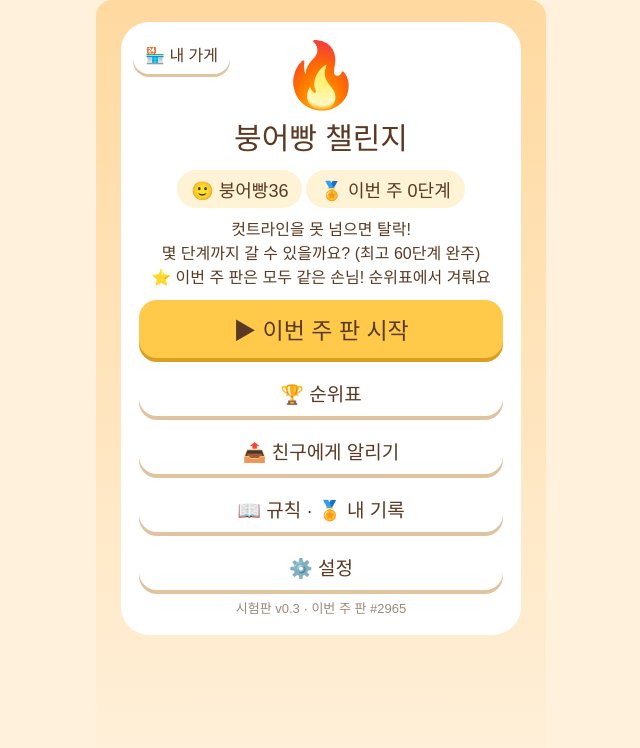
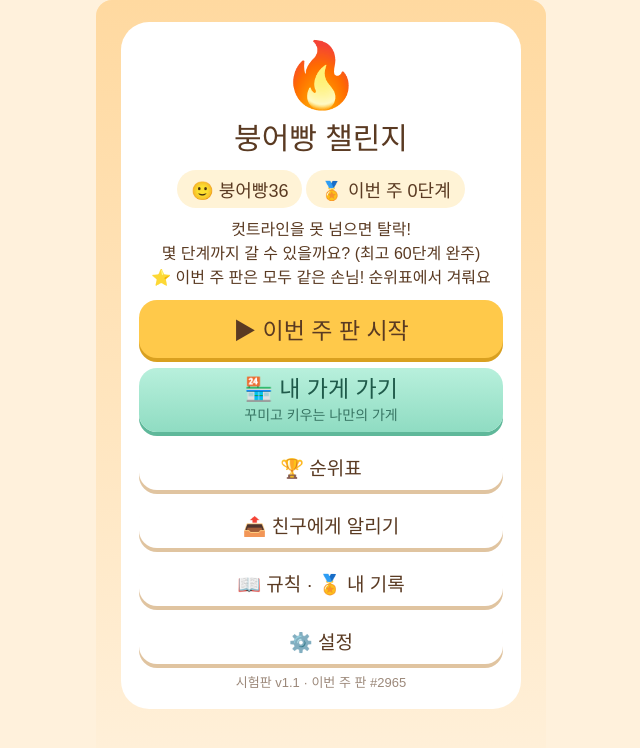
Before and after one commit to kslohg-lab/bungeoppang, a plain HTML site: page index.html in a window 1280 px wide. Both pictures are taken after a click on the button "✅ 정했어요". Shown: the whole page, without its empty margins (319-959 px from the left). Drawn offline with Linux system fonts and the light colour scheme.

Commit message:
Add files via upload

```diff
--- a/index.html
+++ b/index.html
@@ -54,17 +54,17 @@ button:active{transform:translateY(3px);box-shadow:0 1px 0 #e0c4a0}
 .lr b{width:40px;text-align:center;font-weight:400;font-size:22px}.lr .ln{flex:1;overflow:hidden;text-overflow:ellipsis;white-space:nowrap}
 .lr .ls{text-align:right;line-height:1.1}.lr .ls i{font-style:normal;display:block}.lr .ls small{font-size:13px;opacity:.7}
 #ver{font-size:13px;opacity:.6;margin-top:8px}
-#bk{position:absolute;left:37px;top:34px;height:40px;padding:0 12px;font-size:16px;display:flex;align-items:center;text-decoration:none;color:#5a3a22;background:#fff;border-radius:16px;box-shadow:0 3px 0 #e0c4a0;z-index:2}
-#bk:active{transform:translateY(2px);box-shadow:0 1px 0 #e0c4a0}
+#bk{display:flex;flex-direction:column;align-items:center;justify-content:center;height:64px;margin-top:10px;border-radius:18px;text-decoration:none;color:#1f5a4a;background:linear-gradient(#b8f0dc,#8fdcc2);box-shadow:0 4px 0 #5fb89a}
+#bk span{font-size:23px;line-height:1.1}#bk small{font-size:14px;opacity:.8;margin-top:2px}
+#bk:active{transform:translateY(3px);box-shadow:0 1px 0 #5fb89a}
 </style></head><body>
 <div id="box">
  <canvas id="cv" width="450" height="800"></canvas>
  <button id="home">⏸️</button>
  <div id="menu" class="ov">
-  <a id="bk" href="shop.html">🏪 내 가게</a>
   <div class="card" style="top:22px"><div style="font-size:64px;line-height:1.1">🔥</div><h2>붕어빵 챌린지</h2>
    <div id="mw"></div><p id="mi" style="font-size:16px;line-height:1.5;margin:8px 0 0"></p>
-   <button id="m1" class="big"></button><button id="m5" class="big alt"></button>
+   <button id="m1" class="big"></button><button id="m5" class="big alt"></button><a id="bk" href="shop.html"><span>🏪 내 가게 가기</span><small>꾸미고 키우는 나만의 가게</small></a>
    <button id="m6" class="big sm">🏆 순위표</button><button id="m7" class="big sm">📤 친구에게 알리기</button><button id="m4" class="big sm">📖 규칙 · 🏅 내 기록</button><button id="m3" class="big sm">⚙️ 설정</button><div id="ver"></div></div>
  </div>
  <div id="shop" class="ov sh"><div class="card" style="top:14px;height:772px;padding:12px"><h2 id="st" style="margin:0 0 4px;font-size:26px"></h2><div id="ss" class="sum"></div><div id="sw" style="margin-bottom:4px"></div><div id="shl"></div><button id="s1" class="big" style="height:56px;margin-top:6px"></button></div></div>
@@ -78,6 +78,6 @@ button:active{transform:translateY(3px);box-shadow:0 1px 0 #e0c4a0}
 </div>
 <script src="js/sim.js?v=5"></script>
 <script src="js/art.js?v=5"></script>
-<script src="js/challenge.js?v=5"></script>
+<script src="js/challenge.js?v=6"></script>
 <script type="module" src="js/lb.js?v=5"></script>
 </body></html>
--- a/js/challenge.js
+++ b/js/challenge.js
@@ -1,6 +1,6 @@
 /* ===== 화면·저장·조작 (규칙은 위의 BP2에서만 계산) ===== */
 (()=>{
-const B=BP2,R=B.R,W=450,H=800,$=id=>document.getElementById(id),cv=$('cv'),cx=cv.getContext('2d'),fmt=B.fmt,KEY='bungeoppang2Pub1',VER='0.3';
+const B=BP2,R=B.R,W=450,H=800,$=id=>document.getElementById(id),cv=$('cv'),cx=cv.getContext('2d'),fmt=B.fmt,KEY='bungeoppang2Pub1',VER='1.1';
 let save={};try{save=JSON.parse(localStorage.getItem(KEY))||{}}catch(e){}
 save=Object.assign({nick:'',sub:{id:0,stage:0,net:0},snd:true,runs:0,clears:0,best:{stage:0,net:0},week:{id:0,stage:0,net:0},free:{stage:0,net:0},run:null},save);
 /* 규칙이 바뀌기 전에 하던 판은 이어서 할 수 없어요 (순위표 검증이 맞지 않아서) */
```
